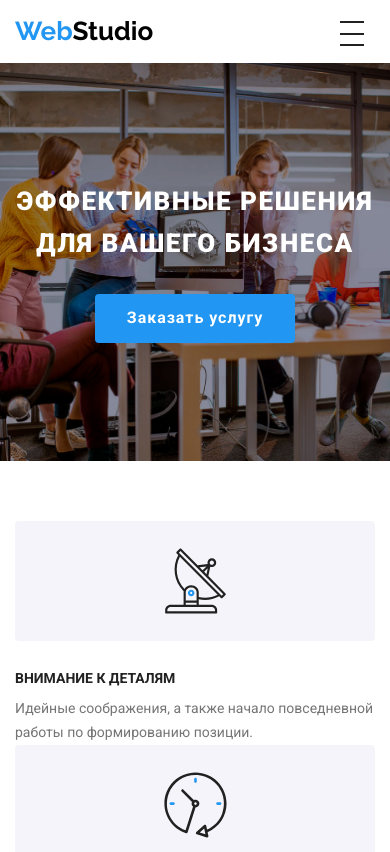
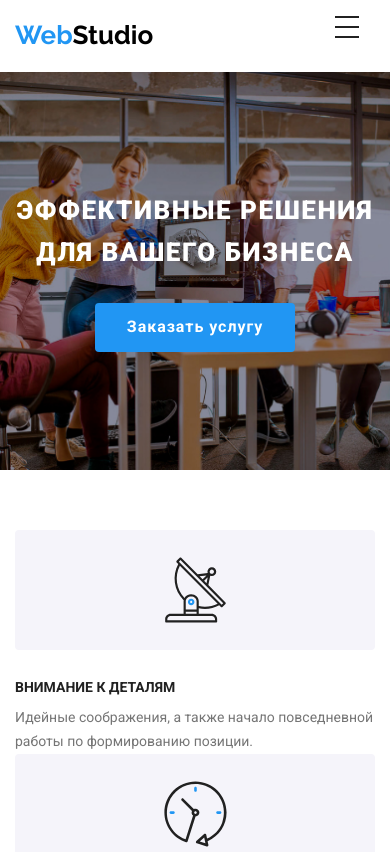
Before and after one commit to Agami-Malikov/goit-markup-hw-08, a plain HTML site: page index.html in a window 390 px wide. Shown: the top 852 px of the page. Drawn offline with Linux system fonts and the light colour scheme.

Commit message:
fix scss

```diff
--- a/index.html
+++ b/index.html
@@ -20,14 +20,13 @@
       <div class="header__inner">
         <a class="header__logo logo logo--c-black" href="./index.html">
           <span class="logo__colored">Web</span>Studio</a>
-          <div class="header__mobile">
-            <button class="header__menu-btn" type="button" data-btn-on data-btn-off data-navigation-open data-navigation-close>
-              <span class="header__menu-btn-line" data-btn1></span>
-              <span class="header__menu-btn-line" data-btn2></span>
-              <span class="header__menu-btn-line" data-btn3></span>
-            </button>
-            <div class="header__navigation" data-navigation>
+        <div class="header__mobile-btn" data-menu-button>
+            <span class="header__mobile-btn-line"></span>
+            <span class="header__mobile-btn-line"></span>
+            <span class="header__mobile-btn-line"></span>
+        </div>
 
+        <div class="header__navigation" data-menu>
           <nav class="nav">
             <ul class="nav__list">
               <li class="nav__item">
@@ -69,9 +68,8 @@
               <a class="header__social-link" href="#">LinkedIn</a>
             </li>
           </ul>
+        </div>
 
-            </div>
-          </div>
         <nav class="header__menu">
           <ul class="header__menu-list">
             <li class="header__menu-item">
@@ -242,9 +240,11 @@
           </li>
           <li class="business__item">
             <picture>
-              <source srcset="./images/business/device@1x.webp 1x, ./images/business/device@2x.webp 2x" type="image/webp">
+              <source srcset="./images/business/device@1x.webp 1x, ./images/business/device@2x.webp 2x"
+                type="image/webp">
               <source srcset="./images/business/device@1x.jpg 1x, ./images/business/device@2x.jpg 2x" type="image/jpg">
-              <img class="business__img" src="images/business/device.jpg" width="370" alt="изображение совместимости гаджетов">
+              <img class="business__img" src="images/business/device.jpg" width="370"
+                alt="изображение совместимости гаджетов">
             </picture>
             <div class="business__text">
               <h3 class="business__subtitle">
@@ -254,9 +254,12 @@
           </li>
           <li class="business__item">
             <picture>
-              <source srcset="./images/business/function@1x.webp 1x, ./images/business/function@2x.webp 2x" type="image/webp">
-              <source srcset="./images/business/function@1x.jpg 1x, ./images/business/function@2x.jpg 2x" type="image/jpg">
-              <img class="business__img" src="images/business/function@1x.jpg" width="370" alt="изображение функционала">
+              <source srcset="./images/business/function@1x.webp 1x, ./images/business/function@2x.webp 2x"
+                type="image/webp">
+              <source srcset="./images/business/function@1x.jpg 1x, ./images/business/function@2x.jpg 2x"
+                type="image/jpg">
+              <img class="business__img" src="images/business/function@1x.jpg" width="370"
+                alt="изображение функционала">
             </picture>
             <div class="business__text">
               <h3 class="business__subtitle">
--- a/js/button.js
+++ b/js/button.js
@@ -1,60 +1,12 @@
+(() => {
+    const menuBtnRef = document.querySelector('[data-menu-button]');
+    const mobileMenuRef = document.querySelector('[data-menu]');
 
-  (() => {
-  const refs = {
-    openModalBtn: document.querySelector("[data-navigation-open]"),
-    closeModalBtn: document.querySelector("[data-navigation-close]"),
-    modal: document.querySelector("[data-navigation]"),
-  };
+    menuBtnRef.addEventListener('click', () => {
+        const expanded = menuBtnRef.getAttribute('aria-expended') === 'true' || false;
+        menuBtnRef.classList.toggle('is-open');
+        menuBtnRef.setAttribute('aria-expended', !expanded);
 
-  refs.openModalBtn.addEventListener("click", toggleModal);
-  refs.closeModalBtn.addEventListener("click", toggleModal);
-
-  function toggleModal() {
-    refs.modal.classList.toggle("header__navigation--active");
-  }
+        mobileMenuRef.classList.toggle('is-open');
+    });
 })();
-
-(() => {
-  const refs = {
-    openModalBtn: document.querySelector("[data-btn-on]"),
-    closeModalBtn: document.querySelector("[data-btn-off]"),
-    modal: document.querySelector("[data-btn1]"),
-  };
-
-  refs.openModalBtn.addEventListener("click", toggleModal);
-  refs.closeModalBtn.addEventListener("click", toggleModal);
-
-  function toggleModal() {
-    refs.modal.classList.toggle("--active");
-  }
-})();
-
-(() => {
-  const refs = {
-    openModalBtn: document.querySelector("[data-btn-on]"),
-    closeModalBtn: document.querySelector("[data-btn-off]"),
-    modal: document.querySelector("[data-btn2]"),
-  };
-
-  refs.openModalBtn.addEventListener("click", toggleModal);
-  refs.closeModalBtn.addEventListener("click", toggleModal);
-
-  function toggleModal() {
-    refs.modal.classList.toggle("--active");
-  }
-})();
-
-(() => {
-  const refs = {
-    openModalBtn: document.querySelector("[data-btn-on]"),
-    closeModalBtn: document.querySelector("[data-btn-off]"),
-    modal: document.querySelector("[data-btn3]"),
-  };
-
-  refs.openModalBtn.addEventListener("click", toggleModal);
-  refs.closeModalBtn.addEventListener("click", toggleModal);
-
-  function toggleModal() {
-    refs.modal.classList.toggle("--active");
-  }
-})();
--- a/sass/sections/_header.scss
+++ b/sass/sections/_header.scss
@@ -1,4 +1,5 @@
 .header {
+  z-index: 5;
 
   &__inner {
     display: flex;
@@ -88,70 +89,65 @@
       transform: translateY(-1000px);
       transition: transform 2s $cubic-b;
       overflow: hidden;
-      z-index: 1;
+      z-index: 10;
     }
 
-    &__menu-btn {
-      position: fixed;
-      top: 21px;
-      right: 25px;
-      width: 25px;
-      height: 25px;
-      border: none;
-      background-color: transparent;
-      cursor: pointer;
-      z-index: 2;
+    &__navigation.is-open {
+      transform: translateY(0);
+    }
 
-      &:hover .header__menu-btn-line {
+    &__mobile-btn {
+      position: relative;
+      margin-left: auto;
+      width: 40px;
+      height: 40px;
+      z-index: 15;
+
+      &:hover .header__mobile-btn-line {
         background-color: $accent-color;
       }
     }
 
-    &__menu-btn-line {
+    &__mobile-btn-line {
       position: absolute;
       content: '';
+      top: 0;
       left: 0;
       width: 24px;
       height: 2px;
       background: $secondary-color;
       transition: background-color 250ms $cubic-b;
-      overflow: hidden;
 
       &:nth-child(1) {
-        top: 0;
+        top: 25%;
       }
 
       &:nth-child(2) {
         top: 50%;
-        transform: translateY(-50%);
       }
 
       &:nth-child(3) {
-        bottom: 0;
+        bottom: 25%;
       }
 
       transition: transform 1s $cubic-b,
       background-color 250ms $cubic-b;
 
-      &.--active:nth-child(1) {
+      .header__mobile-btn.is-open .header__mobile-btn-line:nth-child(1) {
 
         transform: rotate(225deg) translateX(-16px);
       }
 
-      &.--active:nth-child(2) {
+      .header__mobile-btn.is-open .header__mobile-btn-line:nth-child(2) {
 
         transform: translateX(-900px);
       }
 
-      &.--active:nth-child(3) {
+      .header__mobile-btn.is-open .header__mobile-btn-line:nth-child(3) {
 
         transform: rotate(-225deg) translateX(-16px);
 
       }
-    }
-
-    &__navigation.header__navigation--active {
-      transform: translateY(0);
     }
 
     .nav {
```
Also changed, not shown: css/main.css, 1 other file. Lines whose indentation alone changed are shown as unchanged.
